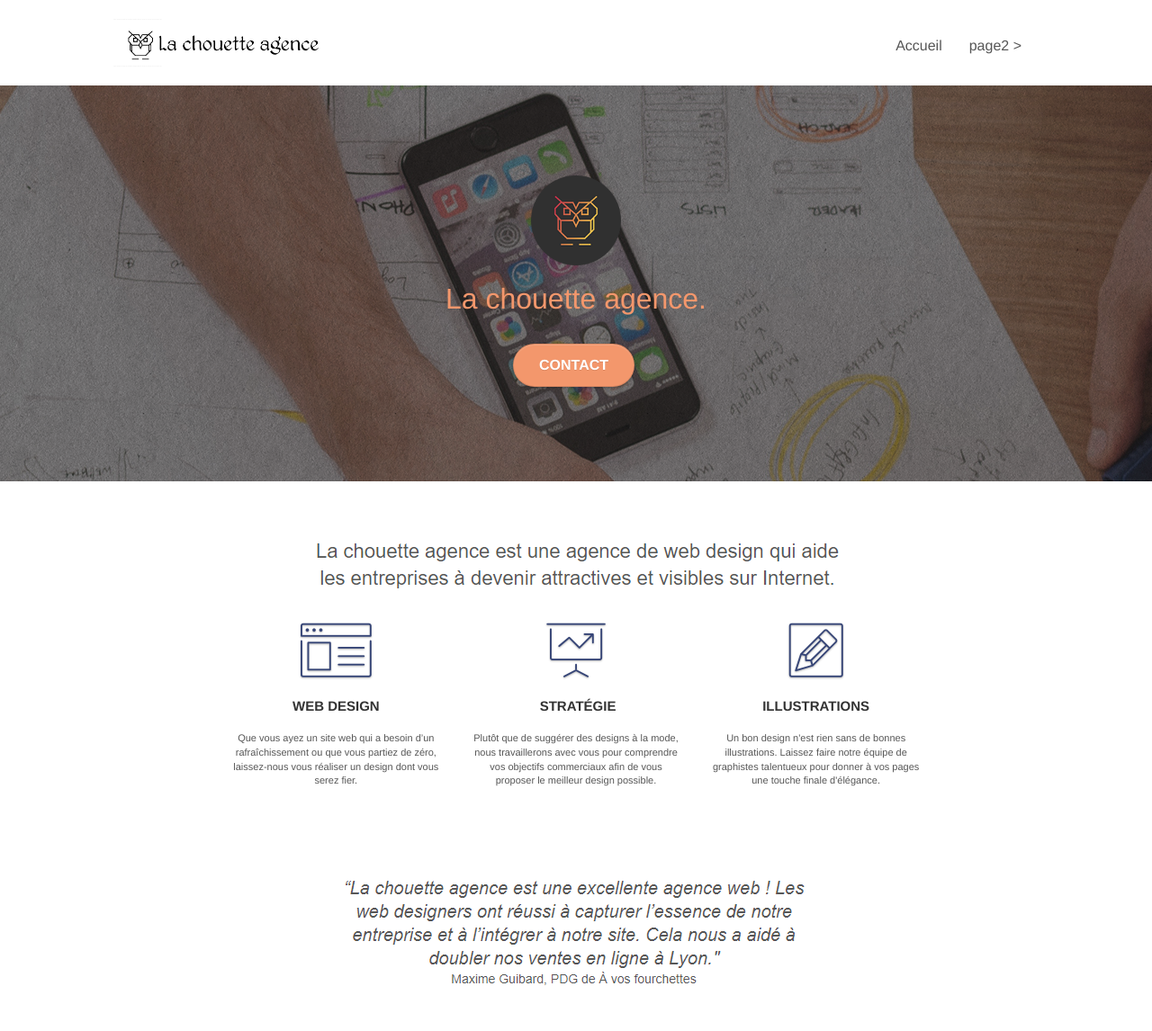
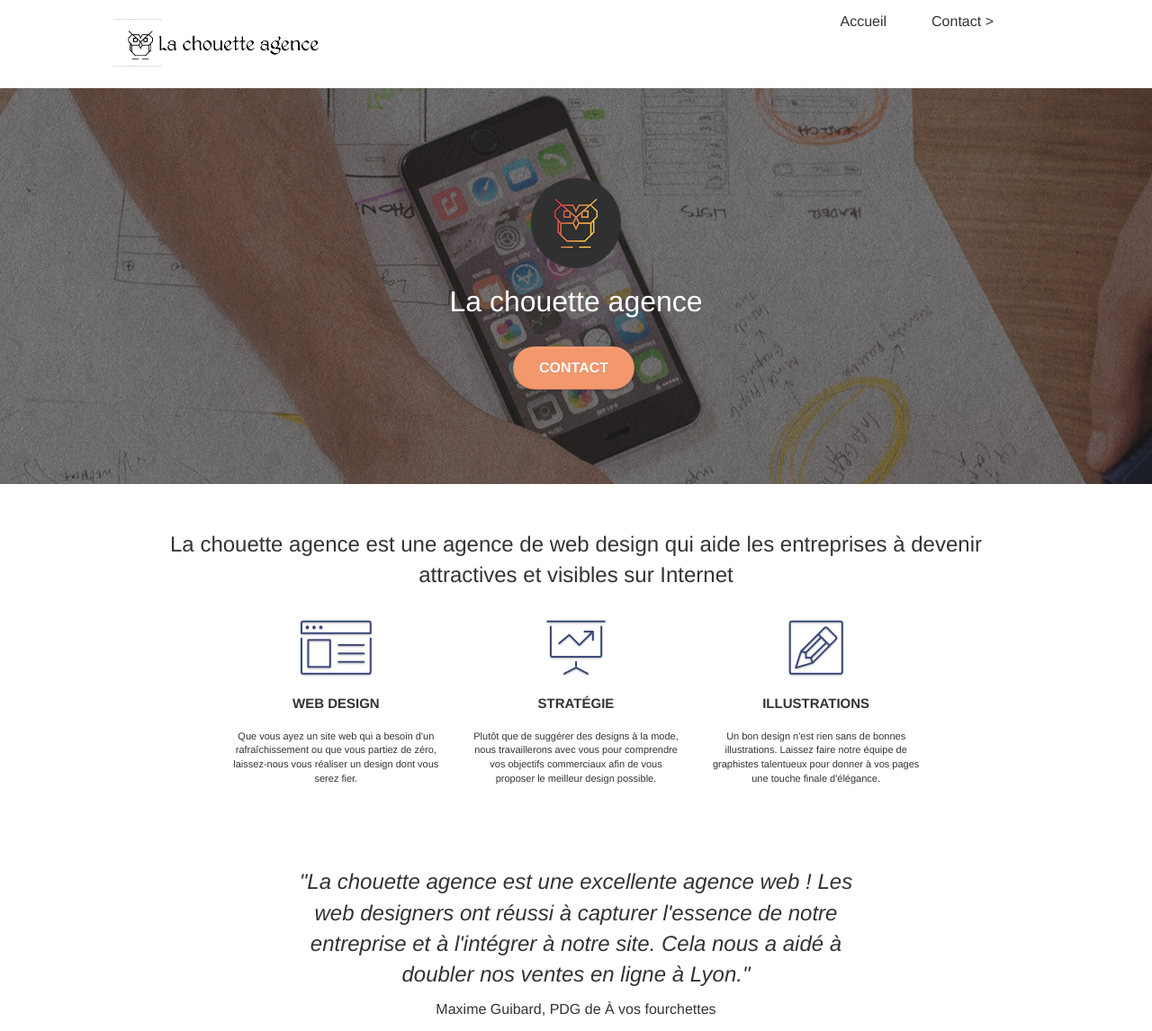
Before and after one commit to Brian10-web/ROUYRE_Brian_4_100421, a plain HTML site: page index.html in a window 1280 px wide. Shown: the top 1146 px of the page at 90% size. Drawn offline with Linux system fonts and the light colour scheme.

Commit message:
first push changements

```diff
--- a/index.html
+++ b/index.html
@@ -1,9 +1,9 @@
 <!doctype html>
-<html lang="Default">
+<html lang="fr">
 <head>
     <meta charset="utf-8">
     <meta name="keywords" content="seo, google, site web, site internet, agence design paris, agence design, agence design,agence design,agence design,agence design,agence design,agence design,agence design,agence design">
-    <meta name="description" content="">
+    <meta name="description" content="description agence web design qui aide a devenir plus visible sur Internet">
     <meta name="viewport" content="width=device-width, initial-scale=1.0, viewport-fit=cover">
     <link rel="shortcut icon" type="image/png" href="favicon.jpg">
 
@@ -19,7 +19,7 @@
 	<script src="./js/jquery.touchSwipe.js" defer></script>
 	<script src="./js/gmaps.js"></script>
 
-    <title>.</title>
+    <title>La chouette agence</title>
 
 
 <!-- Analytics -->
@@ -37,25 +37,25 @@
 
 		<nav class="navbar row">
 			<div class="navbar-header">
-				<div class="keywords" style="color:#cccccc;font-size:1px;">Agence web à paris, stratégie web, web design, illustrations, design de site web, site web, web, internet, site internet, site</div>
-				<a class="navbar-brand" href="index.html"><img src="img/la-chouette-agence.png" alt="paris web design logo agence web meilleure agence" height="40" /></a>
-				<div class="keywords" style="color:#cccccc;font-size:1px;">Agence web à paris, stratégie web, web design, illustrations, design de site web, site web, web, internet, site internet, site</div>
+				<div class="keywords">Agence web à paris, stratégie web, web design, illustrations, design de site web, site web, web, internet, site internet, site</div>
+				<a class="navbar-brand" href="index.html">
+					<img src="img/la-chouette-agence.png" alt="paris web design logo agence web meilleure agence" height="40" />
+				</a>
+				<div class="keywords">Agence web à paris, stratégie web, web design, illustrations, design de site web, site web, web, internet, site internet, site</div>
 				<button id="nav-toggle" type="button" class="ui-navbar-toggle navbar-toggle" data-toggle="collapse" data-target=".navbar-1">
 					<span class="sr-only">Toggle navigation</span><span class="icon-bar"></span><span class="icon-bar"></span><span class="icon-bar"></span>
 				</button>
 			</div>
-			<div class="collapse navbar-collapse navbar-1 special-dropdown-nav">
+			<nav class="collapse navbar-collapse navbar-1 special-dropdown-nav">
 				<ul class="site-navigation nav navbar-nav">
-					<li>
+					<li class="nav-style">
 						<a href="index.html">Accueil</a>
 					</li>
-					<li>
-					</li>
-					<li>
-						<a href="page2.html">page2 &gt;</a>
+					<li class="nav-style">
+						<a href="page2.html">Contact ></a>
 					</li>
 				</ul>
-			</div>
+			</nav>
 		</nav>
 	</div>
 </div>
@@ -68,7 +68,7 @@
 			<div class="col-sm-12">
 				<img src="img/logo.png" class="center-block image-resize-mode" width="100" alt="La chouette agence, agence web paris, création logo paris" />
 				<h1 class="text-center hero-bloc-text tc-white ">
-					La chouette agence.
+					La chouette agence
 				</h1>
 				<div class="text-center">
 					<a href="page2.html" class="btn btn-lg btn-clean btn-rd cta-hero btn-atomic-tangerine" id="cta-hero">Contact</a>
@@ -84,7 +84,8 @@
 	<div class="container bloc-md">
 		<div class="row">
 			<div class="col-sm-12 text-center">
-				<img alt="agence web, agence web paris, web design paris, stratégie web" src="img/title.png" />
+				<p class="taille-p">La chouette agence est une agence de web design qui aide les
+					entreprises à devenir attractives et visibles sur Internet</p>
 			</div>
 		</div>
 		<div class="row voffset-lg med-width-whitespace">
@@ -96,7 +97,7 @@
 					Web design
 				</h3>
 				<p class="text-center ">
-					Que vous ayez un site web qui a besoin d&rsquo;un rafraîchissement ou que vous partiez de zéro, laissez-nous vous réaliser un design dont vous serez fier.
+					Que vous ayez un site web qui a besoin d'un rafraîchissement ou que vous partiez de zéro, laissez-nous vous réaliser un design dont vous serez fier.
 				</p>
 			</div>
 			<div class="col-sm-4">
@@ -104,7 +105,7 @@
 					<span class="et-icon-presentation sm-shadow icon-dark-slate-blue icons icon-lg"></span>
 				</div>
 				<h3 class="mg-md text-center">
-					&nbsp;Stratégie
+					Stratégie
 				</h3>
 				<p class="text-center ">
 					Plutôt que de suggérer des designs à la mode, nous travaillerons avec vous pour comprendre vos objectifs commerciaux afin de vous proposer le meilleur design possible.<br>
@@ -124,8 +125,10 @@
 		</div>
 		<div class="row voffset-lg voffset">
 			<div class="col-xs-12 col-md-8 col-md-offset-2 text-center">
-				<img alt="agence web, agence web paris, web design paris, stratégie web" src="img/citation.png" />
-
+				<p class="taille-p-1">"La chouette agence est une excellente agence web ! Les web designers ont réussi
+					 à capturer l'essence de notre entreprise et à l'intégrer à notre site.
+					 Cela nous a aidé à doubler nos ventes en ligne à Lyon."</p>
+				<p class="taille-p-2">Maxime Guibard, PDG de À vos fourchettes</p>
 			</div>
 		</div>
 	</div>
@@ -138,10 +141,18 @@
 		<div class="row tight-width-whitespace black-background">
 			<div class="col-sm-12">
 				<h2 class="mg-md text-center tc-white">
-					Nous souhaitons aider les entreprises de la région Lyonnaise à se développer et à connaître le succès. Nous travaillons pour aider les entreprises locales à attirer de nouveaux clients .<br>
+					Nous souhaitons aider les entreprises de la région Lyonnaise à se développer et à connaître
+					 le succès. Nous travaillons pour aider les entreprises locales à attirer de nouveaux clients.
+					 <br>
 				</h2>
 				<p class="text-center white">
-					Nous aimons collaborer avec des entrepreneurs créatifs et des entreprises locale, qu’elles aient besoin de créer un site de A à Z ou de donner un coup de jeune à leur site. Que vous ayez besoin d’une identité visuelle complète ou d’une refonte de votre site, n’hésitez pas à nous contacter. Nous travaillerons ensemble pour créer des sites beau et bien structurés, qui seront facilement trouvable sur les moteurs de recherche. <br><br><a class="ltc-white bold-link" href="page2.html">Contactez notre équipe</a><br>
+					Nous aimons collaborer avec des entrepreneurs créatifs et des entreprises locale,
+					qu’elles aient besoin de créer un site de A à Z ou de donner un coup de jeune à leur site.
+					Que vous ayez besoin d’une identité visuelle complète ou d’une refonte de votre site,
+					n’hésitez pas à nous contacter. Nous travaillerons ensemble pour créer des sites beau
+					et bien structurés, qui seront facilement trouvable sur les moteurs de recherche.
+					<br><br>
+					<a class="ltc-white bold-link" href="page2.html">Contactez notre équipe</a><br>
 				</p>
 			</div>
 		</div>
@@ -245,7 +256,7 @@
 							<a class="social" href="index.html"><span class="fa fa-instagram icon-md"></span></a>
 						</div>
 					</div>
-					<div class="keywords" style="color:#F3976C;">Agence web à paris, stratégie web, web design, illustrations, design de site web, site web, web, internet, site internet, site</div>
+
 				</div>
 				<div class="row">
 					<div class="col-sm-4">
@@ -261,14 +272,14 @@
 						Annuaires liste 1
 						<ul>
 							<li><a href="annuaireagence.com">annuaireagence.com</a></li>
-							<li><a href="annuaireseo.com">annuaireseo.com</a></li>
-							<li><a href="annuairemarketing.com">annuairemarketing.com</a></li>
-							<li><a href="123seoture.com">123seo.com</a></li>
-							<li><a href="123site.com">123site.com</a></li>
+							<!-- <li><a href="annuaireseo.com">annuaireseo.com</a></li> -->
+							<!-- <li><a href="annuairemarketing.com">annuairemarketing.com</a></li> -->
+							<!-- <li><a href="123seoture.com">123seo.com</a></li> -->
+							<!-- <li><a href="123site.com">123site.com</a></li> -->
 							<li><a href="annuairewordpress.com">annuairewordpress.com</a></li>
 							<li><a href="listeagence.com">listeagence.com</a></li>
 							<li><a href="meilleuresagencesparis.com">meilleuresagencesparis.com</a></li>
-							<li><a href="listeseo.com">listeseo.com</a></li>
+							<!-- <li><a href="listeseo.com">listeseo.com</a></li> -->
 						</ul>
 					</div>
 					<div class="col-sm-4">
@@ -276,13 +287,13 @@
 						<ul>
 							<li><a href="betterseo.com">betterseo.com</a></li>
 							<li><a href="ameliorerseo.com">ameliorerseo.com</a></li>
-							<li><a href="seojuicelien.com">seojuicelien.com</a></li>
-							<li><a href="meilleursliens.com">meilleursliens.com</a></li>
-							<li><a href="liensagogo.com">liensagogo.com</a></li>
+							<!-- <li><a href="seojuicelien.com">seojuicelien.com</a></li> -->
+							<!-- <li><a href="meilleursliens.com">meilleursliens.com</a></li> -->
+							<!-- <li><a href="liensagogo.com">liensagogo.com</a></li> -->
 							<li><a href="backlink.com">backlink.com</a></li>
-							<li><a href="linkjuiceannuaire.com">linkjuiceannuaire.com</a></li>
+							<!-- <li><a href="linkjuiceannuaire.com">linkjuiceannuaire.com</a></li> -->
 							<li><a href="remontersurgoogle.com">remontersurgoogle.com</a></li>
-							<li><a href="vraiseofiable.com">vraiseofiable.com</a></li>
+							<!-- <li><a href="vraiseofiable.com">vraiseofiable.com</a></li> -->
 						</ul>
 					</div>
 				</div>
--- a/style.css
+++ b/style.css
@@ -5,6 +5,12 @@ body {
     overflow-x: hidden;
     -webkit-font-smoothing: antialiased;
     -moz-osx-font-smoothing: grayscale;
+}
+
+.nav-style
+{
+    list-style-type: none;
+    text-decoration: none;
 }
 
 a,
@@ -16,6 +22,12 @@ button {
 a:hover {
     text-decoration: none;
     cursor: pointer;
+}
+
+.keywords
+{
+    color:#555;
+    font-size: 1px;
 }
 
 #page-loading-blocs-notifaction {
@@ -317,7 +329,6 @@ a:hover {
 
 .navbar .nav {
     padding-top: 2px;
-    margin-right: -16px;
     float: right;
     z-index: 1;
 }
@@ -326,6 +337,7 @@ a:hover {
     float: left;
     margin-top: 4px;
     font-size: 16px;
+    margin-left: 20px;
 }
 
 .navbar-nav .open .dropdown-menu > li > a {
@@ -335,6 +347,7 @@ a:hover {
 .nav > li a:hover,
 .nav > li a:focus {
     background: transparent;
+    color: #F3976C;
 }
 
 .navbar-toggle {
@@ -364,8 +377,8 @@ a:hover {
 
 @media (min-width: 768px) {
     .site-navigation {
-        position: absolute;
-        top: 50%;
+        position: relative;
+        top: 25%;
         right: 20px;
         transform: translate(0, -50%);
         -webkit-transform: translateY(-50%);
@@ -639,19 +652,10 @@ a[data-lightbox]:hover img {
     background: none;
 }
 
-h1,
-h2,
-h3,
-h4,
-h5,
-h6,
-p,
-label,
-.btn,
-a {
+h1, h2, h3, h4, h5, h6, p, label, .btn, a{
     font-family: "helvetica";
     font-weight: 400;
-    color: #575757!important;
+    color: #333!important;
 }
 
 .container {
@@ -681,7 +685,7 @@ p {
 }
 
 .tight-width-whitespace {
-    max-width: 600px;
+    /* max-width: 600px; */
     margin: auto auto auto auto;
 }
 
@@ -702,6 +706,23 @@ p {
 .social {
     max-width: 400px;
     margin: auto auto auto auto;
+    padding-bottom: 30px;
+}
+
+.taille-p
+{
+    font-size: x-large;
+}
+
+.taille-p-1
+{
+    font-size: x-large;
+    font-style: italic;
+}
+
+.taille-p-2
+{
+    font-size: medium;
 }
 
 h2 {
@@ -764,6 +785,8 @@ h4 {
 
 .bgc-white {
     background-color: #FFFFFF;
+    width: 100%;
+
 }
 
 .bgc-dark-slate-blue {
@@ -775,7 +798,7 @@ h4 {
 }
 
 .tc-white {
-    color: #F3976C!important;
+    color: white!important;
 }
 
 .btn-atomic-tangerine {
```
Also changed, not shown: page2.html (+8 -10 lines).
